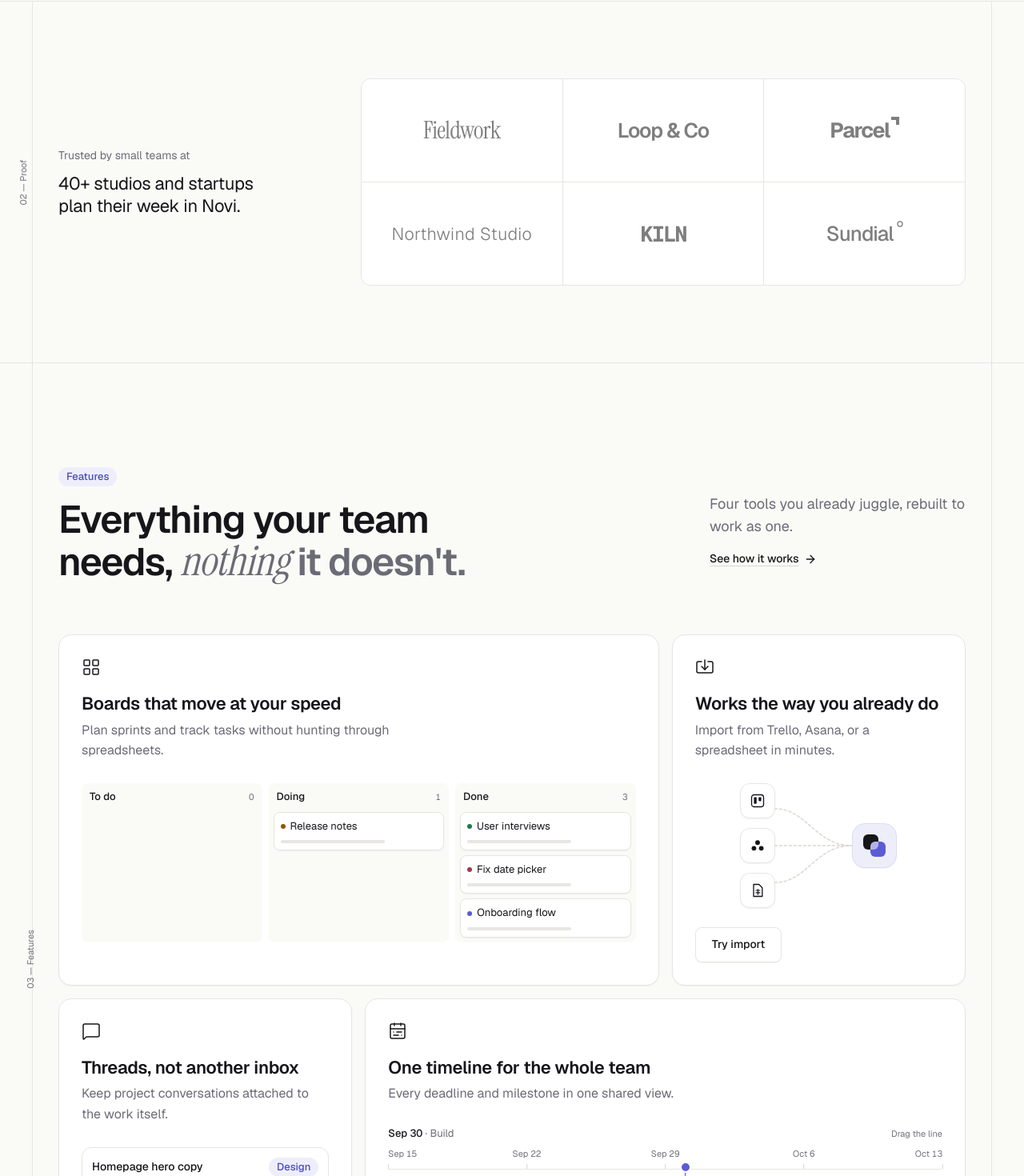
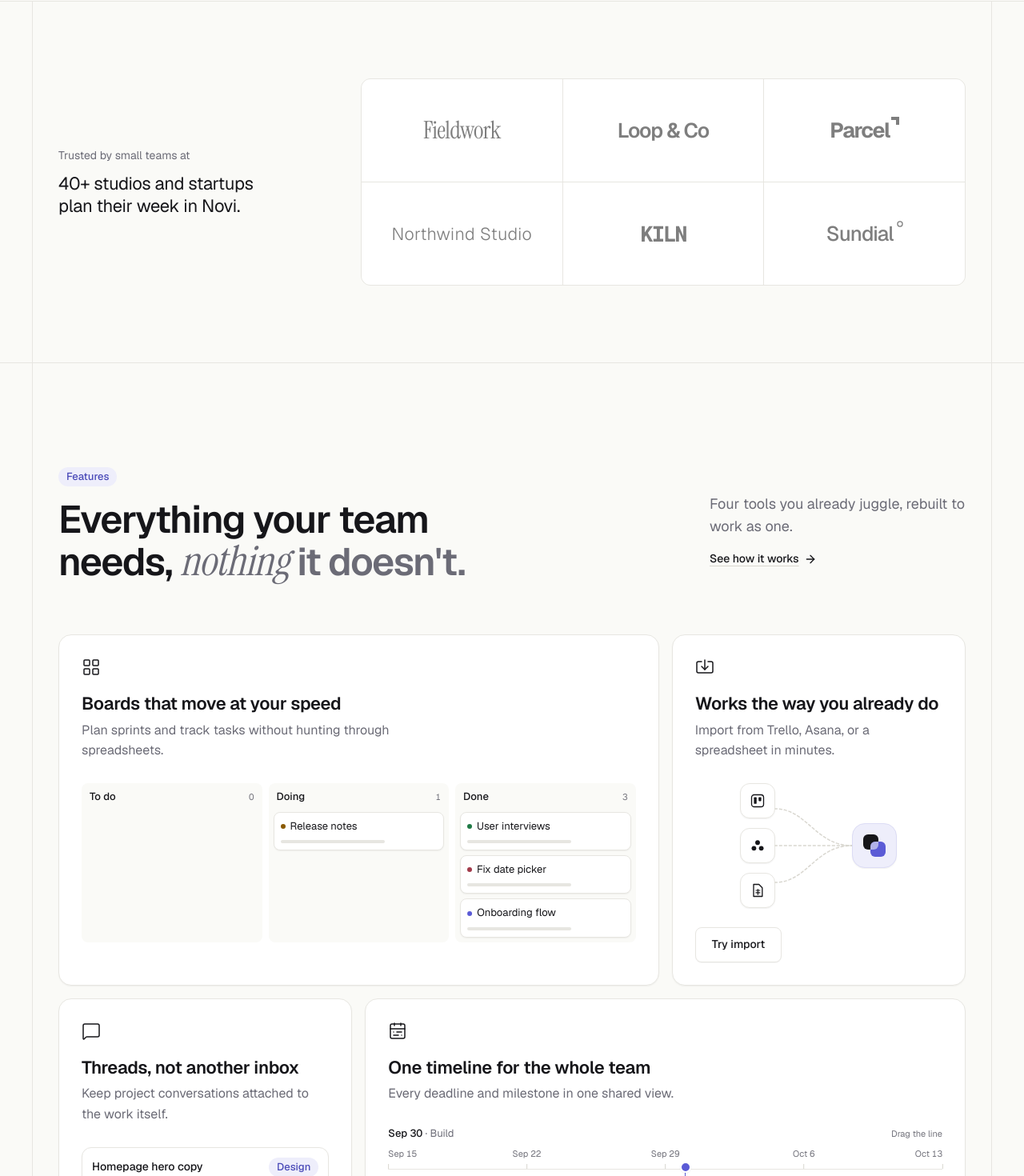
Before and after one commit to kcritesh/novi, a Next.js app: page / in a window 1280 px wide. Shown: the part 1316-2786 px from the top of the page at 80% size. Built offline with nearby package versions, Linux system fonts and the light colour scheme.

Commit message:
refactor(section): remove index and label props for cleaner implementation

```diff
--- a/src/components/sections/cta-band.tsx
+++ b/src/components/sections/cta-band.tsx
@@ -79,7 +79,7 @@
   const magnetic = useMagnetic<HTMLAnchorElement>(0.3);
 
   return (
-    <Section id="start" index="06" label="Start" containerClassName="py-16 sm:py-20 lg:py-24">
+    <Section id="start" containerClassName="py-16 sm:py-20 lg:py-24">
       <Reveal className="relative isolate overflow-hidden rounded-panel border border-accent-line bg-accent-tint">
         <div aria-hidden className="absolute inset-0 -z-10 dot-grid opacity-60" />
         <div className="grid grid-cols-[minmax(0,1fr)] items-center gap-10 p-6 sm:p-12 lg:grid-cols-[minmax(0,1.1fr)_minmax(0,1fr)] lg:gap-0 lg:p-16">
--- a/src/components/sections/features.tsx
+++ b/src/components/sections/features.tsx
@@ -46,7 +46,7 @@
 
 export function Features() {
   return (
-    <Section id="features" index="03" label="Features">
+    <Section id="features">
       <div className="flex flex-col gap-6 lg:flex-row lg:items-end lg:justify-between">
         <Reveal className="max-w-3xl">
           <Pill>{features.eyebrow}</Pill>
--- a/src/components/sections/how-it-works.tsx
+++ b/src/components/sections/how-it-works.tsx
@@ -94,7 +94,7 @@
   const ActiveVisual = stepVisuals[active];
 
   return (
-    <Section id="how-it-works" index="04" label="How it works">
+    <Section id="how-it-works">
       <Reveal className="max-w-3xl">
         <Pill>{howItWorks.eyebrow}</Pill>
         <Heading className="mt-4">
--- a/src/components/sections/pricing.tsx
+++ b/src/components/sections/pricing.tsx
@@ -156,7 +156,7 @@
   const [billing, setBilling] = useState<Billing>("monthly");
 
   return (
-    <Section id="pricing" index="05" label="Pricing">
+    <Section id="pricing">
       <Reveal className="mx-auto max-w-2xl text-center">
         <Pill>{pricing.eyebrow}</Pill>
         <Heading className="mt-4">
--- a/src/components/sections/proof-grid.tsx
+++ b/src/components/sections/proof-grid.tsx
@@ -29,7 +29,7 @@
 
 export function ProofGrid() {
   return (
-    <Section id="proof" index="02" label="Proof" containerClassName="py-16 sm:py-20 lg:py-24">
+    <Section id="proof" containerClassName="py-16 sm:py-20 lg:py-24">
       <div className="grid items-center gap-10 lg:grid-cols-[1fr_2fr] lg:gap-0">
         <div className="lg:pr-10">
           <Text size="label">{proof.eyebrow}</Text>
--- a/src/design-system/index.ts
+++ b/src/design-system/index.ts
@@ -1,7 +1,7 @@
 export { Avatar, AvatarStack, type AvatarTone } from "./avatar";
 export { Button, buttonVariants } from "./button";
 export { Input, Kbd } from "./input";
-export { Card, Container, RailLabel, Section } from "./layout";
+export { Card, Container, Section } from "./layout";
 export { Logo, LogoMark } from "./logo";
 export { Pill, pillVariants, type PillTone } from "./pill";
 export { Em, Heading, Quiet, Text } from "./typography";
--- a/src/design-system/layout.tsx
+++ b/src/design-system/layout.tsx
@@ -8,8 +8,6 @@
 
 type SectionProps = Omit<ComponentProps<"section">, "id"> & {
   id: string;
-  index?: string;
-  label?: string;
   railed?: boolean;
   containerClassName?: string;
   children: ReactNode;
@@ -17,8 +15,6 @@
 
 export function Section({
   id,
-  index,
-  label,
   railed = true,
   className,
   containerClassName,
@@ -39,21 +35,9 @@
           containerClassName,
         )}
       >
-        {index && label && <RailLabel index={index} label={label} />}
         {children}
       </Container>
     </section>
-  );
-}
-
-export function RailLabel({ index, label }: { index: string; label: string }) {
-  return (
-    <span
-      aria-hidden
-      className="pointer-events-none absolute top-1/2 -left-10 hidden origin-center -translate-y-1/2 -rotate-90 text-micro whitespace-nowrap text-subtle xl:block"
-    >
-      {index} — {label}
-    </span>
   );
 }
 
```
